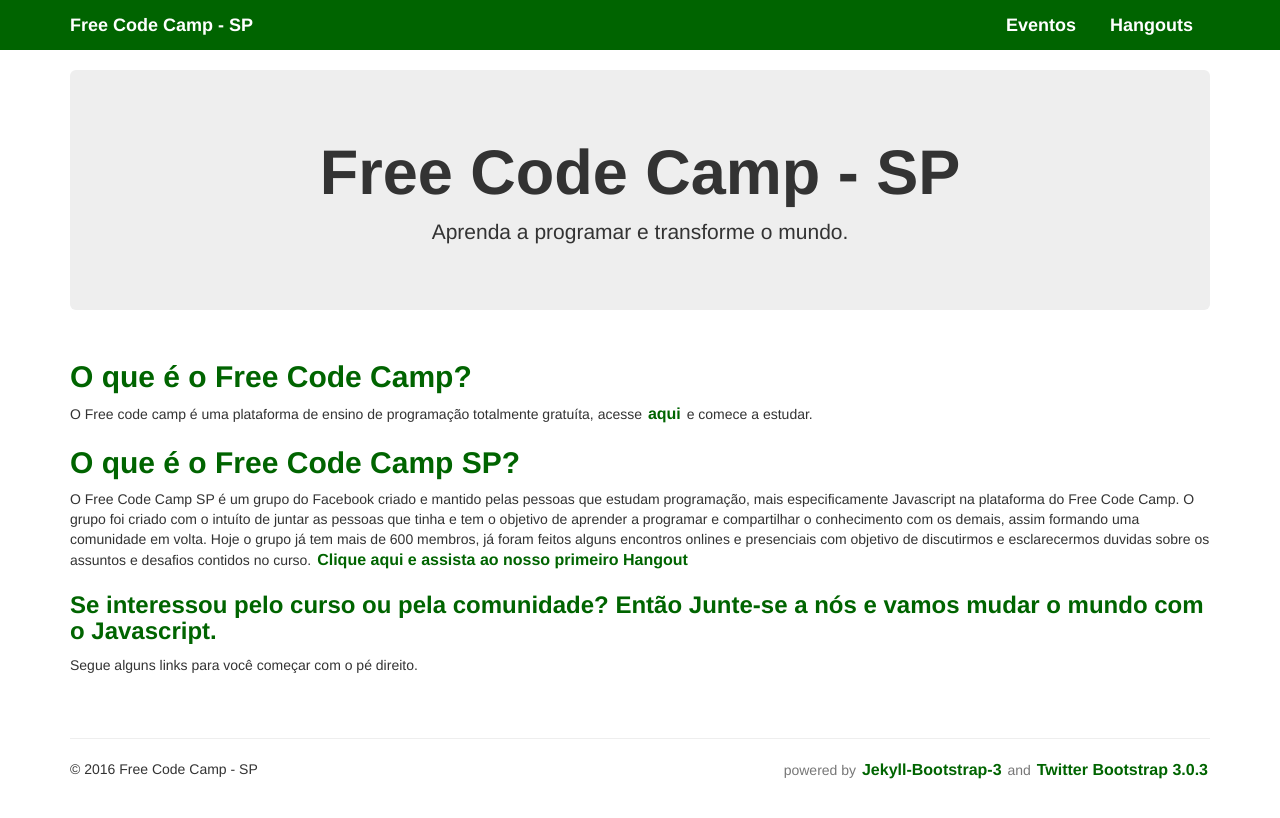
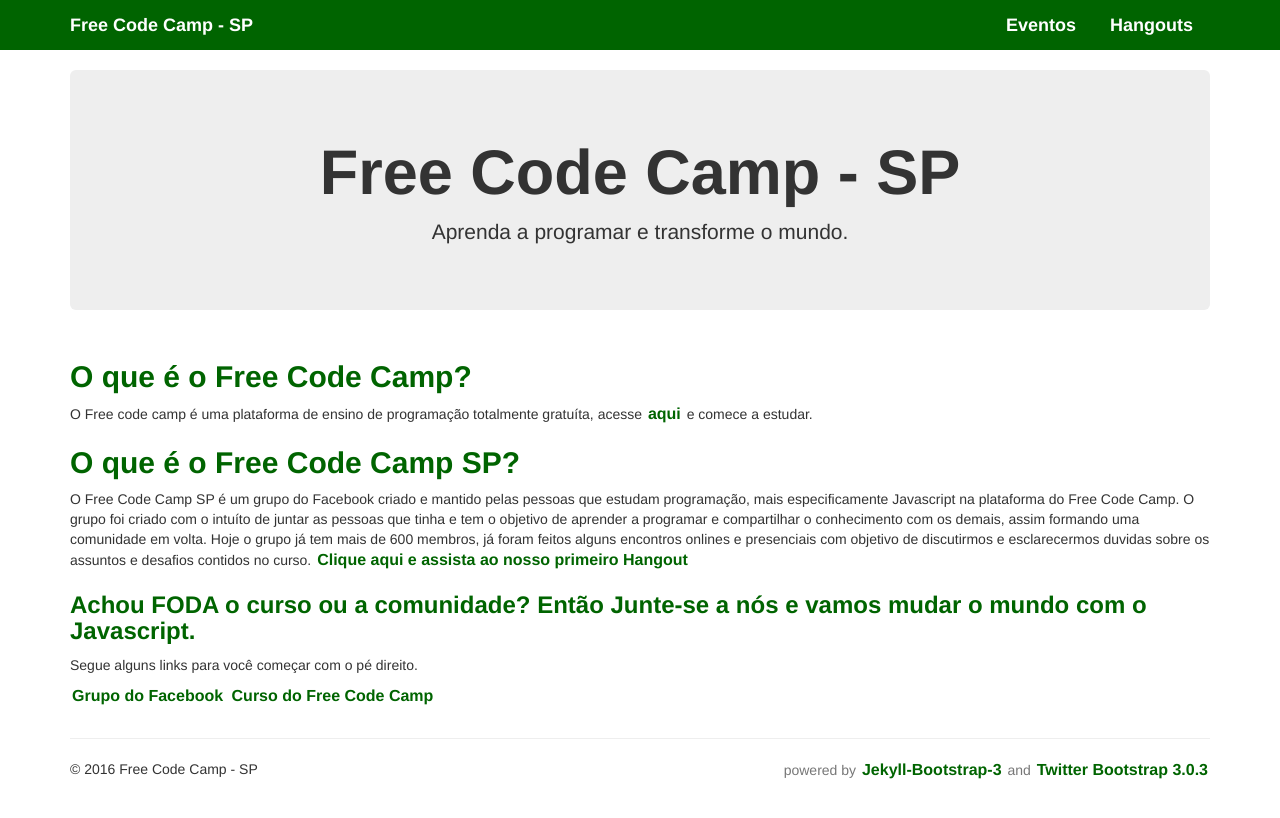
Before and after one commit to FreeCodeCampSp/FreeCodeCampSp.github.io, a Jekyll site: the page built from index.md, in a window 1280 px wide. Shown: the top 818 px of the page. Built offline with Jekyll 4.4.1, drawn with Linux system fonts in a browser that asks for light colours; nearby versions of some CDN libraries; library files that are not in the unit come from our copies.

Commit message:
Atualizando informações da página inicial

```diff
--- a/index.md
+++ b/index.md
@@ -12,10 +12,11 @@
 ## O que é o Free Code Camp SP?
 O Free Code Camp SP é um grupo do Facebook criado e mantido pelas pessoas que estudam programação, mais especificamente Javascript na plataforma do Free Code Camp. O grupo foi criado com o intuíto de juntar as pessoas que tinha e tem o objetivo de aprender a programar e compartilhar o conhecimento com os demais, assim formando uma comunidade em volta. Hoje o grupo já tem mais de 600 membros, já foram feitos alguns encontros onlines e presenciais com objetivo de discutirmos e esclarecermos duvidas sobre os assuntos e desafios contidos no curso. <a href="http://freecodecampsp.github.io/hangouts">Clique aqui e assista ao nosso primeiro Hangout</a>
 
-### Se interessou pelo curso ou pela comunidade? Então Junte-se a nós e vamos mudar o mundo com o Javascript.
+### Achou FODA o curso ou a comunidade? Então Junte-se a nós e vamos mudar o mundo com o Javascript.
 
 Segue alguns links para você começar com o pé direito.
 
 <a href="https://www.facebook.com/groups/free.code.camp.sao.paulo/">
-<i class="fa fa-facebook fa-3" aria-hidden="true"></i></a>
-<a href="https://github.com/FreeCodeCampSp"><i class="fa fa-github fa-3" aria-hidden="true"></i></a>
+Grupo do Facebook
+</a>
+<a href="https://github.com/FreeCodeCampSp"> Curso do Free Code Camp</a>
```
